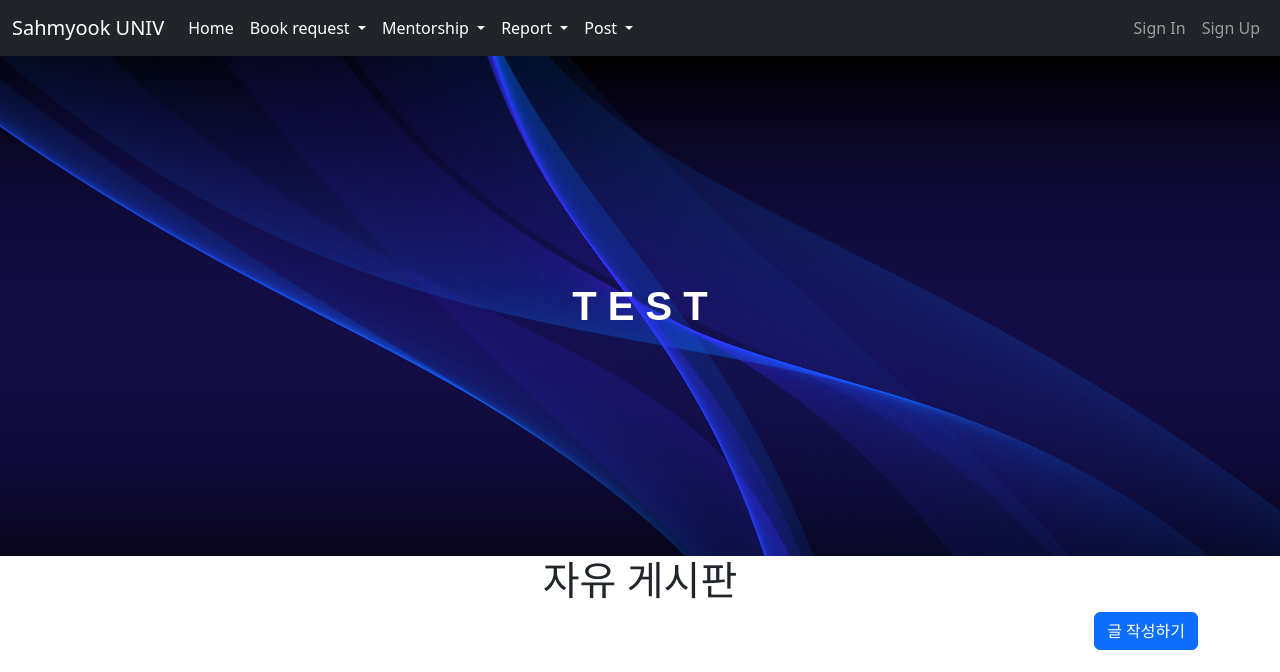
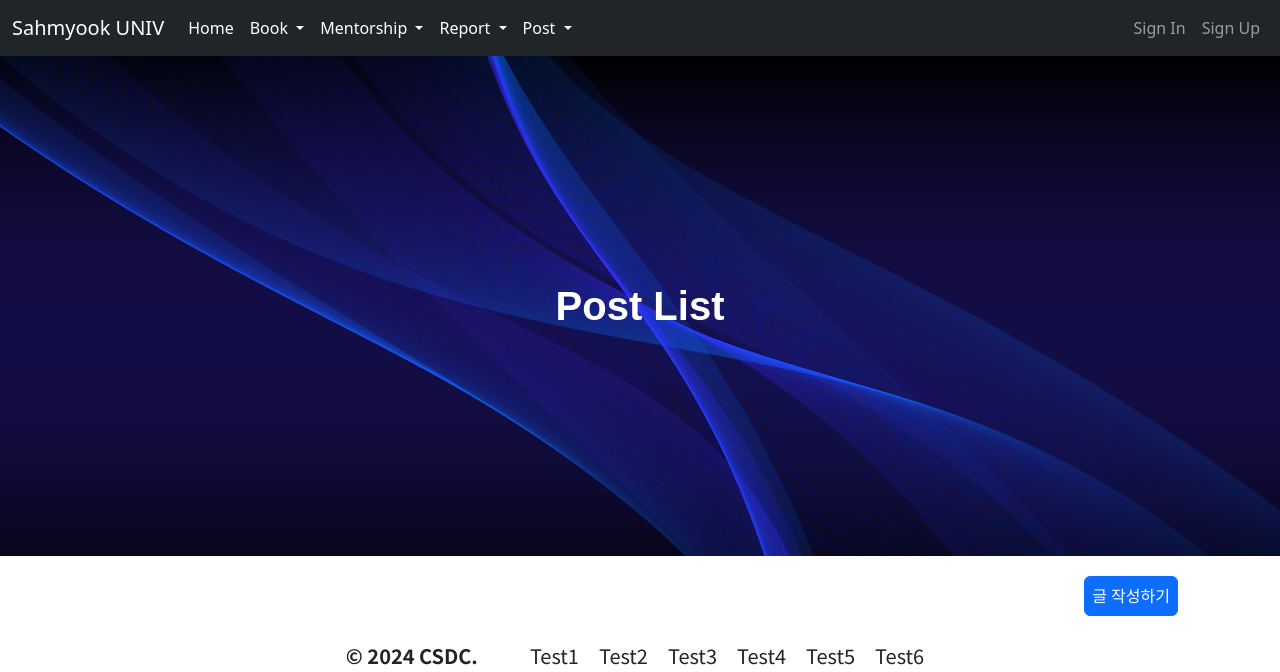
Before and after one commit to SyuCSDC/csdc.kr, a Django app: template csdc/templates/posts/post_list.html in a window 1280 px wide. Shown: the top 672 px of the page. Run offline with Django 3.2, Linux system fonts and the light colour scheme; the template is opened without the code that fills it, so the values that code supplies are empty; some libraries are stand-ins or nearby versions; some web fonts are replaced.

Commit message:
fix: modify book request & book_list / post_list & post_create / mentorship widget field

```diff
--- a/csdc/templates/base.html
+++ b/csdc/templates/base.html
@@ -41,7 +41,7 @@
                 data-bs-toggle="dropdown"
                 aria-expanded="false"
               >
-                Book request
+                Book
               </button>
               <ul class="dropdown-menu" aria-labelledby="navbarDropdown">
                 <li><a class="dropdown-item" href="{% url 'report:book_request' %}">도서 신청</a></li>
--- a/csdc/templates/index.html
+++ b/csdc/templates/index.html
@@ -5,7 +5,6 @@
 <script>
     document.getElementById('msg').innerHTML="<span >Sahmyook UNIV CSDC</span>"
 </script>
-
 <section class="pt-4">
     <div class="container px-lg-5">
         <div class="row gx-lg-5">
@@ -102,5 +101,4 @@
         </div>
     </div>
 </section>
-
 {% endblock %}
--- a/csdc/templates/mentorships/list_mentorships.html
+++ b/csdc/templates/mentorships/list_mentorships.html
@@ -1,6 +1,9 @@
 {% extends 'base.html' %}
 {% block content %}
-        <h1> Mentorship List </h1>
+<script>
+    document.getElementById('msg').innerHTML="<span >Mentorships List</span>"
+</script>
+    <div class="container" style="padding: 50px;">
         <ul>
             {% for mentorship in mentorships %}
             <li>
@@ -24,4 +27,5 @@
             </li>
             {% endfor %}
         </ul>
+    </div>
  {% endblock %}
--- a/csdc/templates/posts/post_create.html
+++ b/csdc/templates/posts/post_create.html
@@ -1,5 +1,8 @@
 {% extends 'base.html' %}
 {% block content %}
+<script>
+    document.getElementById('msg').innerHTML="<span ></span>"
+</script>
     <h1>새 게시글 작성</h1>
     <form method="post">
         {% csrf_token %}
--- a/csdc/templates/posts/post_list.html
+++ b/csdc/templates/posts/post_list.html
@@ -1,22 +1,28 @@
 {% extends 'base.html' %}
 {% block content %}
-<h1 style="text-align: center;">
-    자유 게시판
-</h1>
+<script>
+    document.getElementById('msg').innerHTML="<span>Post List</span>"
+</script>
 <div class="container">
-    <div class="d-grid gap-2 d-md-flex justify-content-md-end">
-        <a href="{% url 'posts:post_create' %}" role="button" class="btn btn-primary " style="margin-bottom: 20px;">글 작성하기</a>
+    <div class="d-grid gap-2 d-md-flex justify-content-md-end" style="padding: 20px;">
+        <a href="{% url 'posts:post_create' %}" role="button" class="btn btn-primary " style="padding: 7px;">글 작성하기</a>
     </div>
     <ul class="list-group list-group-flush">
         {% for post in posts %}
         <script> function url() {location.href="{% url 'posts:post_detail' post.pk %}"} </script>
-            <li class="list-group-item" onclick="url()" style="cursor: pointer;">
-               {{ post.title }} by {{post.author}} - {{post.author.student_id}}
+        <li class="list-group-item" onclick="url()" style="cursor: pointer; display: flex; justify-content: space-between; align-items: center;">
+            <div>
+                {{ post.title }} by {{post.author}} - {{post.author.student_id}}
+            </div>
+            <div>
                 {% if post.author.user == request.user %}
-                            <a href="{% url 'posts:post_update' post_id=post.pk %}" role="button" class="btn btn-primary" >수정하기</a>
-                            <a href="{% url 'posts:post_delete' post_id=post.pk %}" role="button" class="btn btn-danger" >글 삭제하기</a>
+                    <a href="{% url 'posts:post_update' post_id=post.pk %}" role="button" class="btn btn-primary" style="padding:7px; margin-right: 5px;">수정하기</a>
+                    <a href="{% url 'posts:post_delete' post_id=post.pk %}" role="button" class="btn btn-danger" style="padding: 7px " >글 삭제하기</a>
                 {% endif %}
-            </li>
+            </div>
+        </li>
+
+
         {% endfor %}
     </ul>
 </div>
```
Also changed, not shown: csdc/mentorship/forms.py (+8 -8 lines), csdc/templates/mentorships/create_mentorship_request.html (+10 -6 lines), csdc/templates/reports/book_list.html (+31 -14 lines), csdc/templates/reports/book_request.html (+5 -3 lines), csdc/templates/reports/book_update.html (+4 -3 lines).
